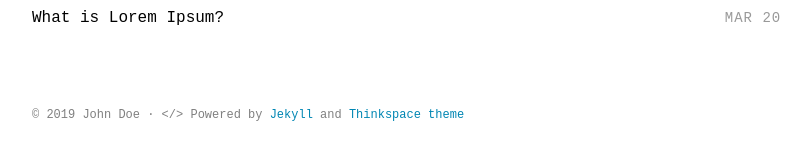
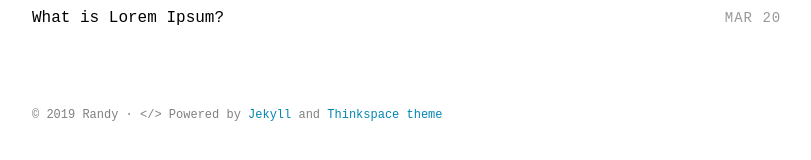
Before and after one commit to rgmaps/rgmaps.github.io, a Jekyll site: the page built from index.html, in a window 1280 px wide. Shown: the part 469-629 px from the top of the page, without its empty margins (232-1043 px from the left). Built offline with Jekyll 4.4.1, drawn with Linux system fonts in a browser that asks for light colours; some web fonts are replaced.

Commit message:
changed owner

```diff
--- a/_config.yml
+++ b/_config.yml
@@ -28,7 +28,7 @@ sass:
 
 # Author settings
 author:
-  name     : "John Doe"
+  name     : "Randy"
 
 plugins:
   - jekyll-sitemap
```
